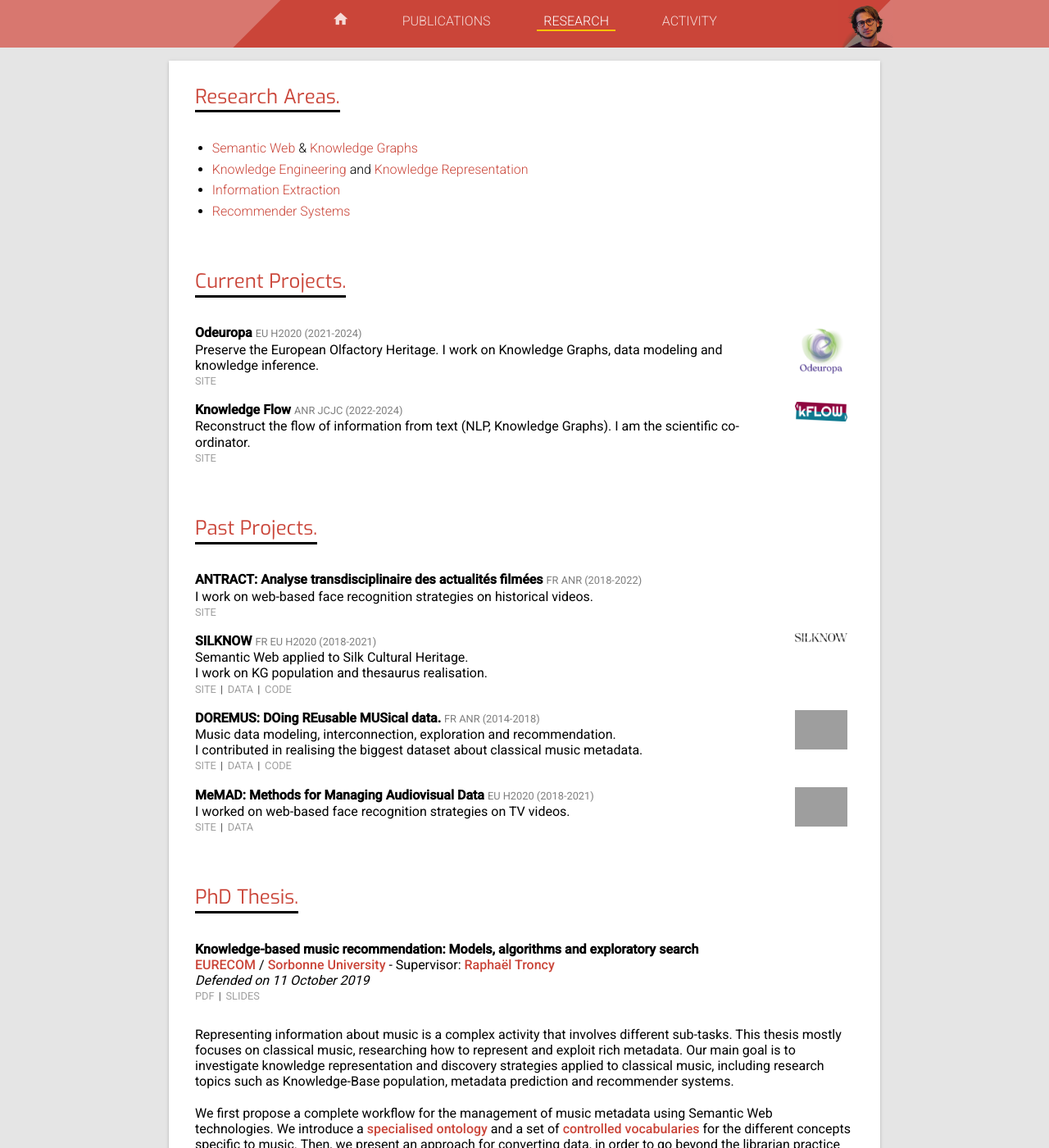
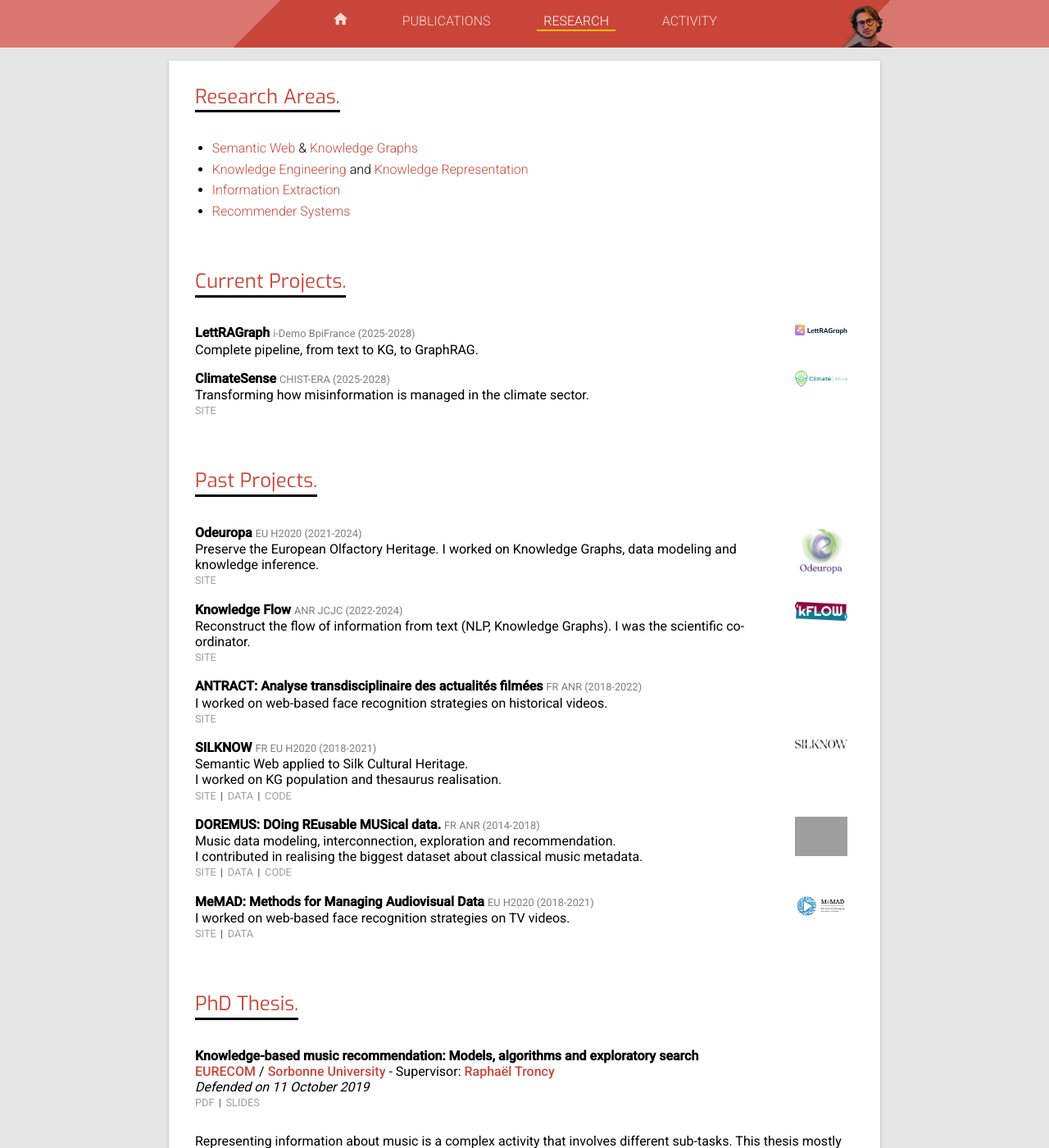
Before and after one commit to pasqLisena/pasqLisena.github.io, a Jekyll site: the page built from research.md, in a window 1280 px wide and 1400 px high. Shown: the whole window at 82% size. Built offline with Jekyll 4.4.1, drawn with Linux system fonts in a browser that asks for light colours; nearby versions of some CDN libraries; grey boxes are pictures that could not be loaded.

Commit message:
update projects

```diff
--- a/research.md
+++ b/research.md
@@ -14,12 +14,29 @@ list: [1,2,3]
 
 # Current Projects.
 
+<section class="project" markdown="1">
+![LettRAGraph](./images/logo/LettRAGraph.png)
+**LettRAGraph** <span class="sub">i-Demo BpiFrance (2025-2028)</span>
+Complete pipeline, from text to KG, to GraphRAG.
+</section>
+
+<section class="project" markdown="1">
+![ClimateSense](./images/logo/ClimateSense-logo.png)
+**ClimateSense** <span class="sub">CHIST-ERA (2025-2028)</span>
+Transforming how misinformation is managed in the climate sector.
+<span class="links" markdown="1">
+[SITE](https://climatesense-project.eu/)
+</span>
+</section>
+
+
+# Past Projects.
 
 <section class="project" markdown="1">
 ![Odeuropa](./images/logo/odeuropa.jpg)
 **Odeuropa** <span class="sub">EU H2020 (2021-2024)</span>
 Preserve the European Olfactory Heritage.
-I work on Knowledge Graphs, data modeling and knowledge inference.
+I worked on Knowledge Graphs, data modeling and knowledge inference.
 <span class="links" markdown="1">
 [SITE](https://odeuropa.eu/)
 </span>
@@ -29,17 +46,15 @@ I work on Knowledge Graphs, data modeling and knowledge inference.
 ![kFLOW](./images/logo/kFLOW_logo.png)
 **Knowledge Flow** <span class="sub">ANR JCJC (2022-2024)</span>
 Reconstruct the flow of information from text (NLP, Knowledge Graphs).
-I am the scientific co-ordinator.
+I was the scientific co-ordinator.
 <span class="links" markdown="1">
 [SITE](https://anr-kflow.github.io/)
 </span>
 </section>
 
-# Past Projects.
-
 <section class="project" markdown="1">
 **ANTRACT: Analyse transdisciplinaire des actualités filmées** <span class="sub">FR ANR (2018-2022)</span>
-I work on web-based face recognition strategies on historical videos.
+I worked on web-based face recognition strategies on historical videos.
 <span class="links" markdown="1">
 [SITE](https://antract.hypotheses.org/1)
 </span>
@@ -50,7 +65,7 @@ I work on web-based face recognition strategies on historical videos.
 ![SILKNOW](./images/logo/silknow.png)
 **SILKNOW** <span class="sub">FR EU H2020 (2018-2021)</span>
 Semantic Web applied to Silk Cultural Heritage.
-I work on KG population and thesaurus realisation.
+I worked on KG population and thesaurus realisation.
 <span class="links" markdown="1">
 [SITE](https://silknow.eu/)
 [DATA](https://data.silknow.org/)
@@ -71,7 +86,7 @@ I contributed in realising the biggest dataset about classical music metadata.
 </section>
 
 <section class="project" markdown="1">
-![MeMAD](https://memad.eu/wp-content/uploads/MeMAD_vertical_PNG_RGB.png)
+![MeMAD](./images/logo/memad.jpg)
 **MeMAD: Methods for Managing Audiovisual Data** <span class="sub">EU H2020 (2018-2021)</span>
 I worked on web-based face recognition strategies on TV videos.
 <span class="links" markdown="1">
```
Also changed, not shown: activity.md (+0 -1 lines), index.md (+5 -6 lines), images/logo/ClimateSense-logo.png (added), images/logo/LettRAGraph.png (added), images/logo/memad.jpg (added).
